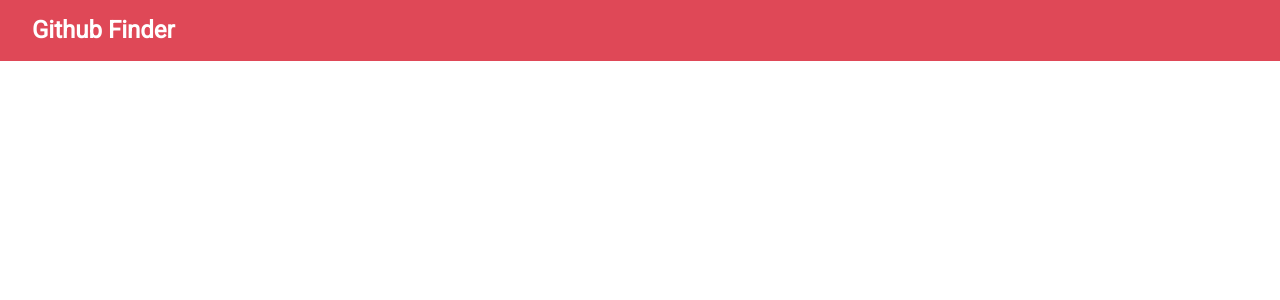
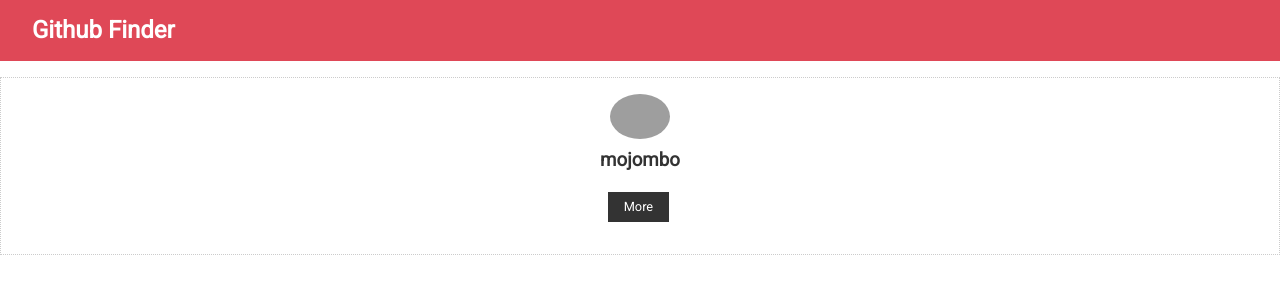
Before and after one commit to Ivan5/github-finder-react, a React (Create React App) app: page / in a window 1280 px wide. Shown: the top 300 px of the page. Built offline with nearby package versions, Linux system fonts and the light colour scheme; grey boxes are pictures that could not be loaded.

Commit message:
Add a UserItem component

```diff
--- a/src/App.js
+++ b/src/App.js
@@ -1,12 +1,14 @@
 import React from "react";
 import "./App.css";
 import Navbar from "./components/layout/Navbar";
+import UserItem from "./components/users/UserItem";
 
 class App extends React.Component {
   render() {
     return (
       <div className="App">
         <Navbar />
+        <UserItem />
       </div>
     );
   }
--- /dev/null
+++ b/src/components/users/UserItem.js
@@ -0,0 +1,31 @@
+import React, { Component } from "react";
+
+export default class UserItem extends Component {
+  constructor(props) {
+    super(props);
+    this.state = {
+      id: "id",
+      login: "mojombo",
+      avatar_url: "https://avatars3.githubusercontent.com/u/5177554?v=4",
+      html_url: "https://github.com/Ivan5"
+    };
+  }
+  render() {
+    return (
+      <div className="card text-center">
+        <img
+          src={this.state.avatar_url}
+          alt=""
+          className="round-img"
+          style={{ width: "60px" }}
+        />
+        <h3>{this.state.login}</h3>
+        <div>
+          <a href={this.state.html_url} className="btn btn-dark btn-sm my-1">
+            More
+          </a>
+        </div>
+      </div>
+    );
+  }
+}
```
